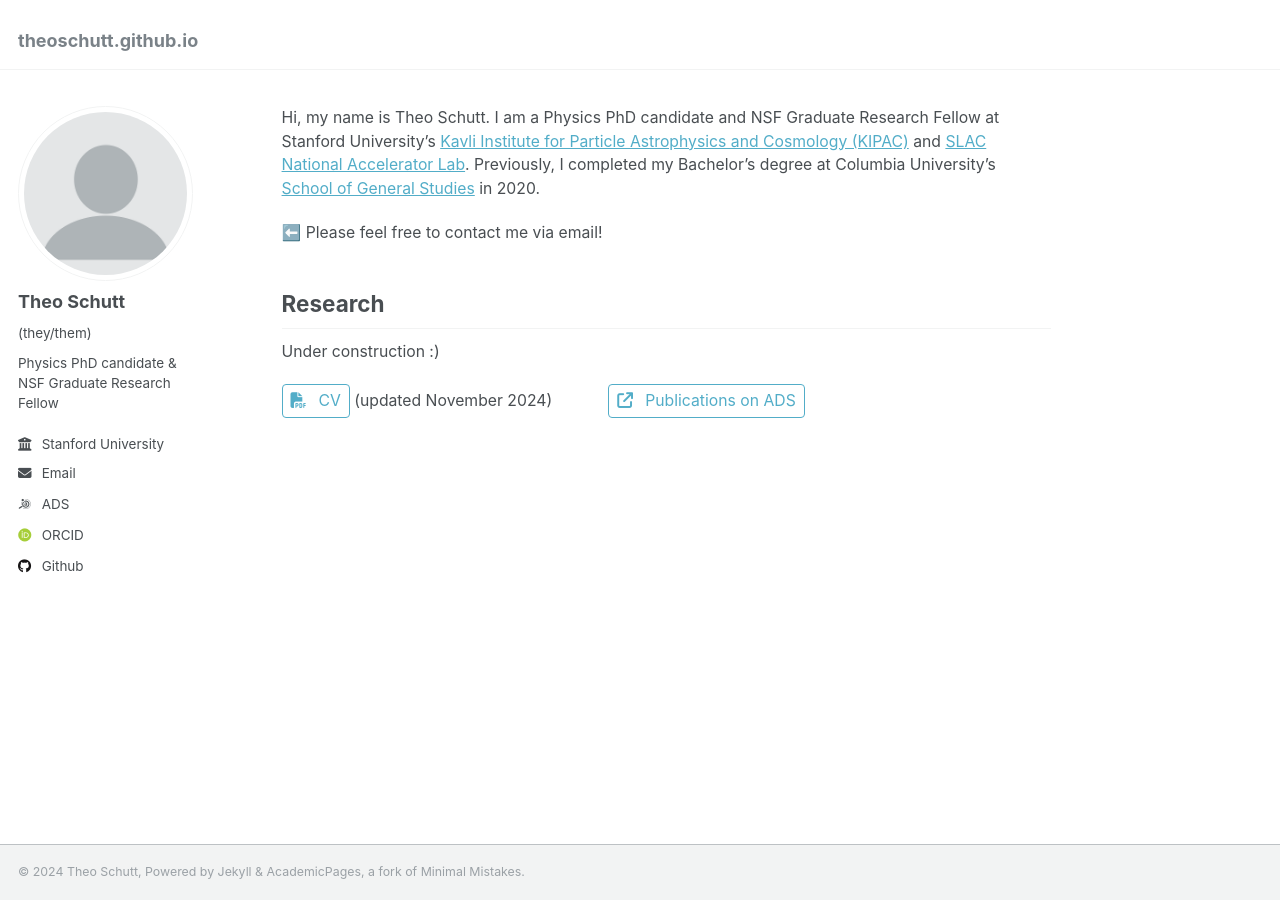
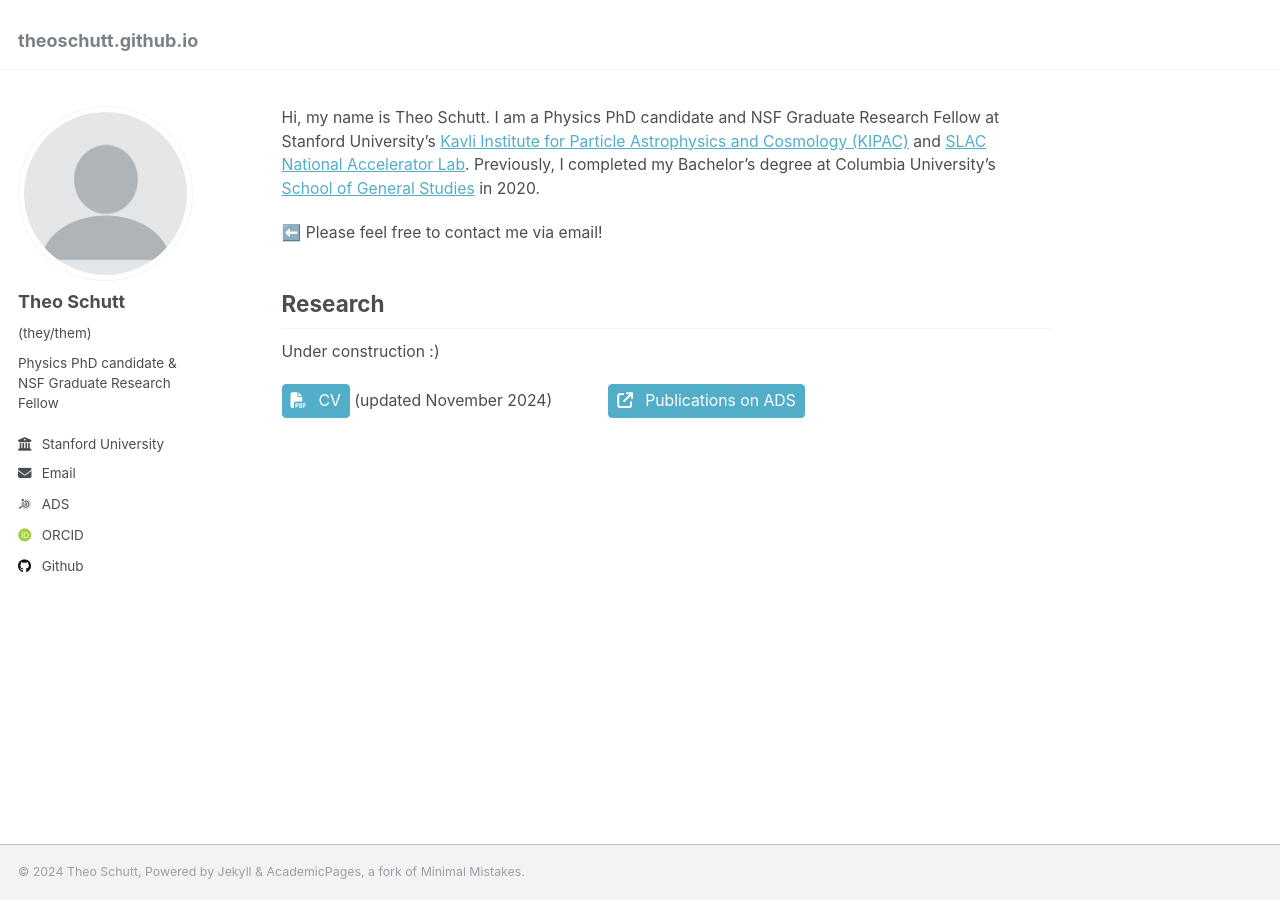
Before and after one commit to theoschutt/theoschutt.github.io, a Jekyll site: the page built from _pages/about.md, in a window 1280 px wide. Built offline with Jekyll 4.4.1, drawn with Linux system fonts in a browser that asks for light colours; some web fonts are replaced.

Commit message:
Update _buttons.scss

```diff
--- a/_sass/_buttons.scss
+++ b/_sass/_buttons.scss
@@ -155,7 +155,8 @@
   display: inline-block;
   margin-bottom: 0.25em;
   padding: 0.25em 0.50em;
-  color: $link-color;
+  color: #fff;
+  background-color: $link-color !important;
   text-align: center;
   text-decoration: none !important;
   border: 1px solid;
@@ -164,8 +165,8 @@
   cursor: pointer;
 
   &:hover {
-    color: #fff;
-    background-color: $link-color !important;
+    color: $link-color !important;
+    background-color: #fff;
   }
 }
 }
```
